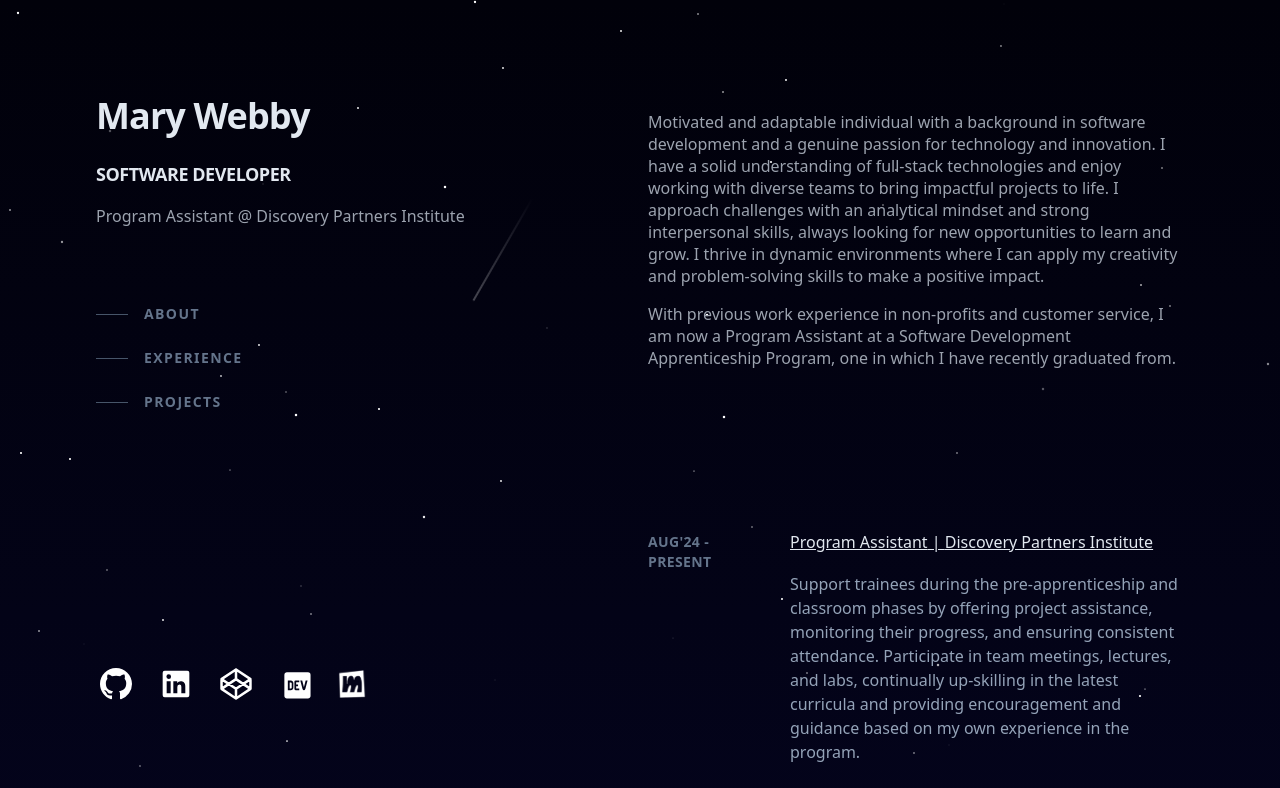
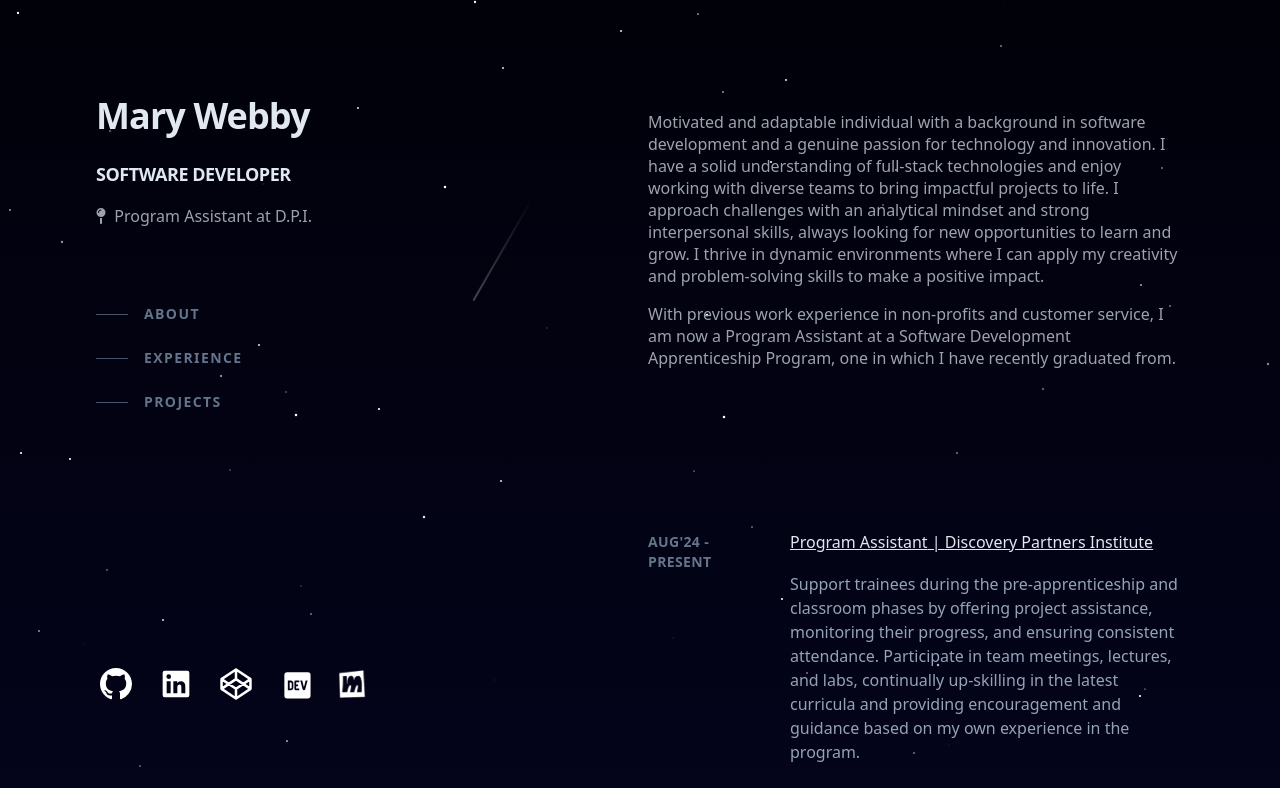
Before and after one commit to marywebby/vite-portfolio, a React (Vite) app: page / in a window 1280 px wide. Shown: the top 788 px of the page. Built offline with nearby package versions, Linux system fonts and the light colour scheme.

Commit message:
refactored heading style and title

```diff
--- a/src/components/Header.jsx
+++ b/src/components/Header.jsx
@@ -2,6 +2,8 @@
 import React from 'react';
 import NavBar from './NavBar';
 import LinkBar from './LinkBar'
+import { FontAwesomeIcon } from '@fortawesome/react-fontawesome'
+import { faMapPin } from '@fortawesome/free-solid-svg-icons';
 
 const Header = () => {
   return (
@@ -14,7 +16,9 @@ const Header = () => {
           Software Developer
         </h2>
         <p className='mt-4 max-w-sm leading-normal text-gray-400'>
-          Program Assistant @ Discovery Partners Institute
+          <FontAwesomeIcon icon={faMapPin} className='text-gray-400'/>
+            &nbsp; Program Assistant at&nbsp;
+              <a href="https://dpi.uillinois.edu/" className='text-gray-400 no-underline'>D.P.I.</a>
         </p>
         <NavBar />
       </div>
```
